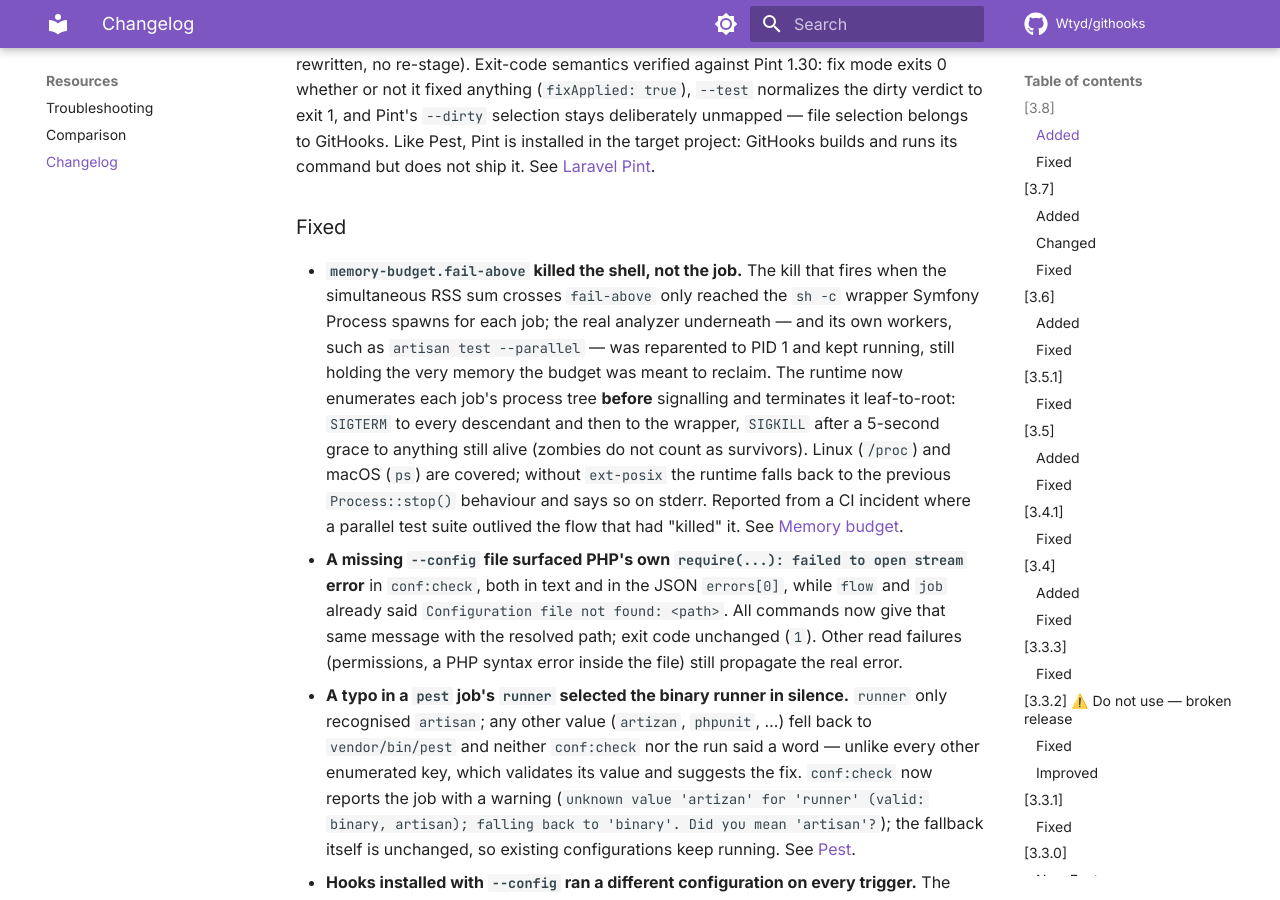
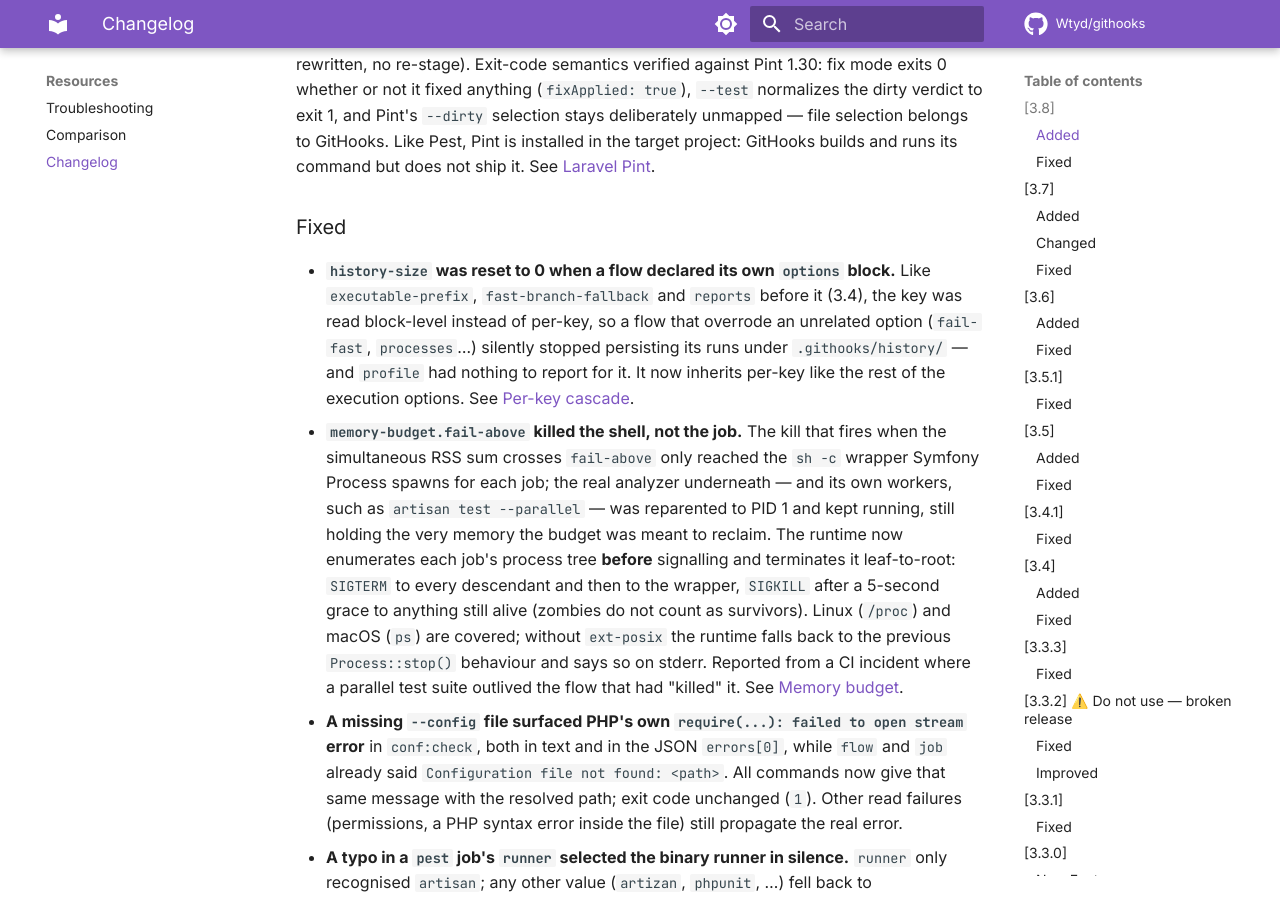
Before and after one commit to Wtyd/githooks, an MkDocs documentation site: the page built from docs/changelog.md, in a window 1280 px wide and 900 px high, scrolled down 492 px. Built offline with MkDocs 1.6.1 and Material for MkDocs 9.7.7, drawn with Linux system fonts in a browser that asks for light colours; comment, search, counter and statistics services are not loaded.

Commit message:
docs(changelog): add the history-size per-key cascade fix to 3.8
The fix landed in be17c12 but never reached the changelog, so the release
notes would have shipped without it. Same class as the 3.4 entry for
executable-prefix / fast-branch-fallback / reports, and worded like it.

Co-Authored-By: Claude Opus 5 (1M context) <noreply@anthropic.com>

```diff
--- a/docs/changelog.md
+++ b/docs/changelog.md
@@ -10,6 +10,7 @@ All notable changes to this project are documented here.
 
 ### Fixed
 
+- **`history-size` was reset to 0 when a flow declared its own `options` block.** Like `executable-prefix`, `fast-branch-fallback` and `reports` before it (3.4), the key was read block-level instead of per-key, so a flow that overrode an unrelated option (`fail-fast`, `processes`…) silently stopped persisting its runs under `.githooks/history/` — and `profile` had nothing to report for it. It now inherits per-key like the rest of the execution options. See [Per-key cascade](configuration/options.md#per-key-cascade).
 - **`memory-budget.fail-above` killed the shell, not the job.** The kill that fires when the simultaneous RSS sum crosses `fail-above` only reached the `sh -c` wrapper Symfony Process spawns for each job; the real analyzer underneath — and its own workers, such as `artisan test --parallel` — was reparented to PID 1 and kept running, still holding the very memory the budget was meant to reclaim. The runtime now enumerates each job's process tree **before** signalling and terminates it leaf-to-root: `SIGTERM` to every descendant and then to the wrapper, `SIGKILL` after a 5-second grace to anything still alive (zombies do not count as survivors). Linux (`/proc`) and macOS (`ps`) are covered; without `ext-posix` the runtime falls back to the previous `Process::stop()` behaviour and says so on stderr. Reported from a CI incident where a parallel test suite outlived the flow that had "killed" it. See [Memory budget](configuration/options.md#memory-budget-memory-budget).
 - **A missing `--config` file surfaced PHP's own `require(...): failed to open stream` error** in `conf:check`, both in text and in the JSON `errors[0]`, while `flow` and `job` already said `Configuration file not found: <path>`. All commands now give that same message with the resolved path; exit code unchanged (`1`). Other read failures (permissions, a PHP syntax error inside the file) still propagate the real error.
 - **A typo in a `pest` job's `runner` selected the binary runner in silence.** `runner` only recognised `artisan`; any other value (`artizan`, `phpunit`, …) fell back to `vendor/bin/pest` and neither `conf:check` nor the run said a word — unlike every other enumerated key, which validates its value and suggests the fix. `conf:check` now reports the job with a warning (`unknown value 'artizan' for 'runner' (valid: binary, artisan); falling back to 'binary'. Did you mean 'artisan'?`); the fallback itself is unchanged, so existing configurations keep running. See [Pest](tools/pest.md).
```
